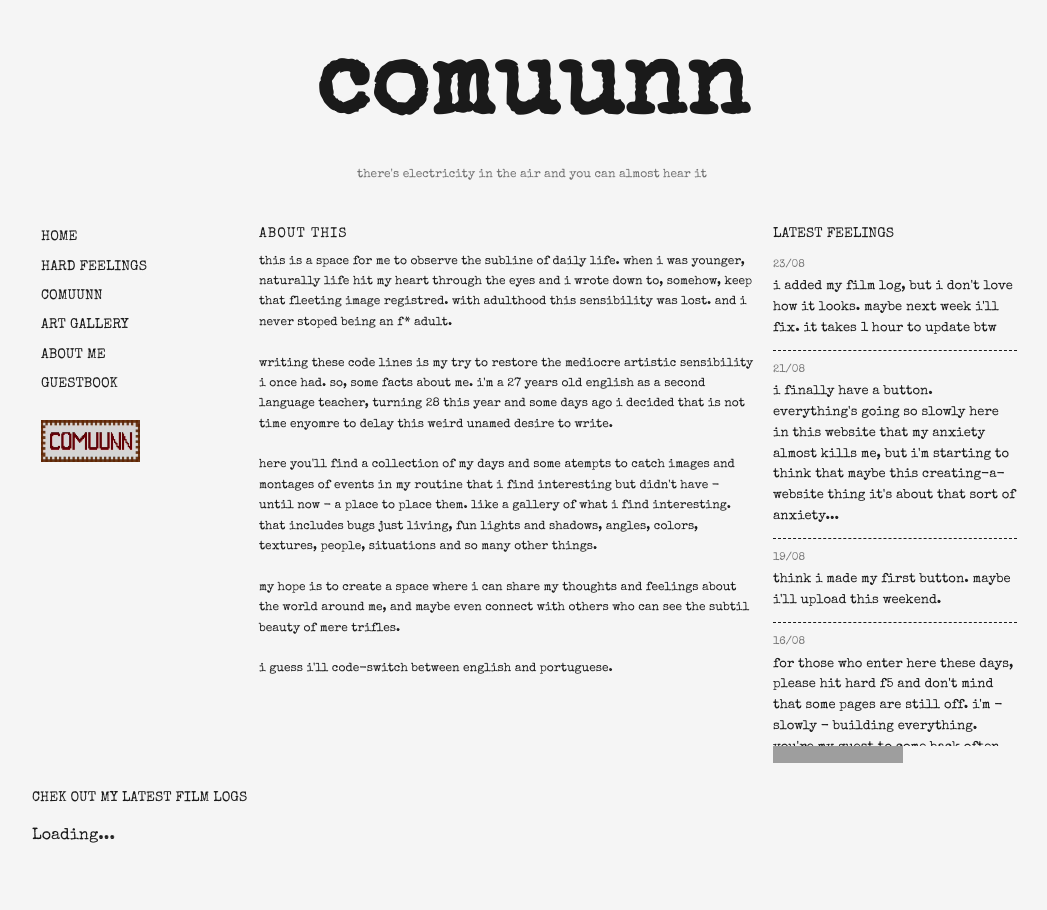
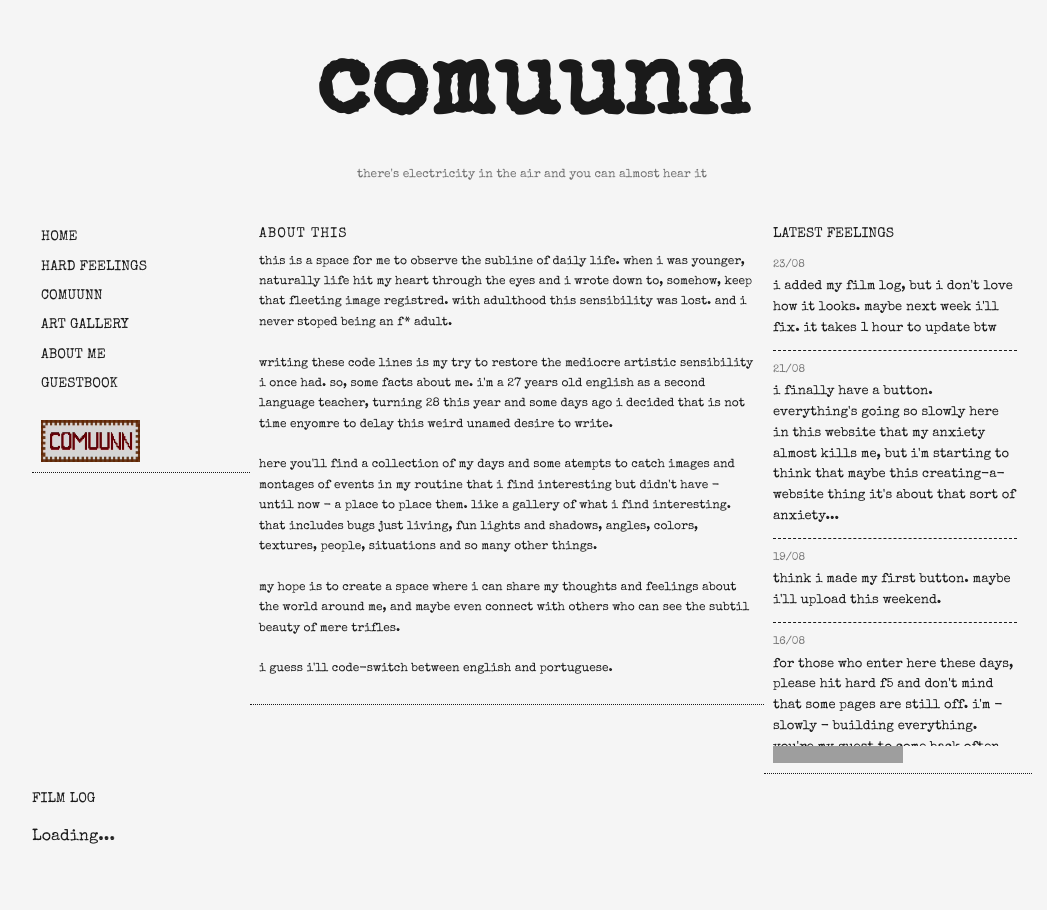
Before and after one commit to guiolhermer/comuunn, a Jekyll site: the page built from index.html, in a window 1280 px wide. Shown: the whole page, without its empty margins (108-1155 px from the left). Built offline with Jekyll 4.4.1, drawn with Linux system fonts in a browser that asks for light colours; grey boxes are pictures that could not be loaded.

Commit message:
letterboxd

```diff
--- a/assets/style.css
+++ b/assets/style.css
@@ -77,6 +77,7 @@ a:hover {
 
 .home-columns > * {
   padding: 0 9px;
+  border-bottom: 0.5px dotted var(--ink);
 }
 
 .coluna-navegacao {
--- a/index.html
+++ b/index.html
@@ -43,7 +43,7 @@ layout: null
 
   </div>
 
-  <h3 class="letterboxdtitulo">Chek out my latest film logs</h3>
+  <h3 class="letterboxdtitulo">Film log</h3>
       <div id="letterboxd-embed-wrapper-tc">Loading...</div>
           <script>
             fetch('https://lb-embed-content.bokonon.dev?username=guiolhermer')
```
